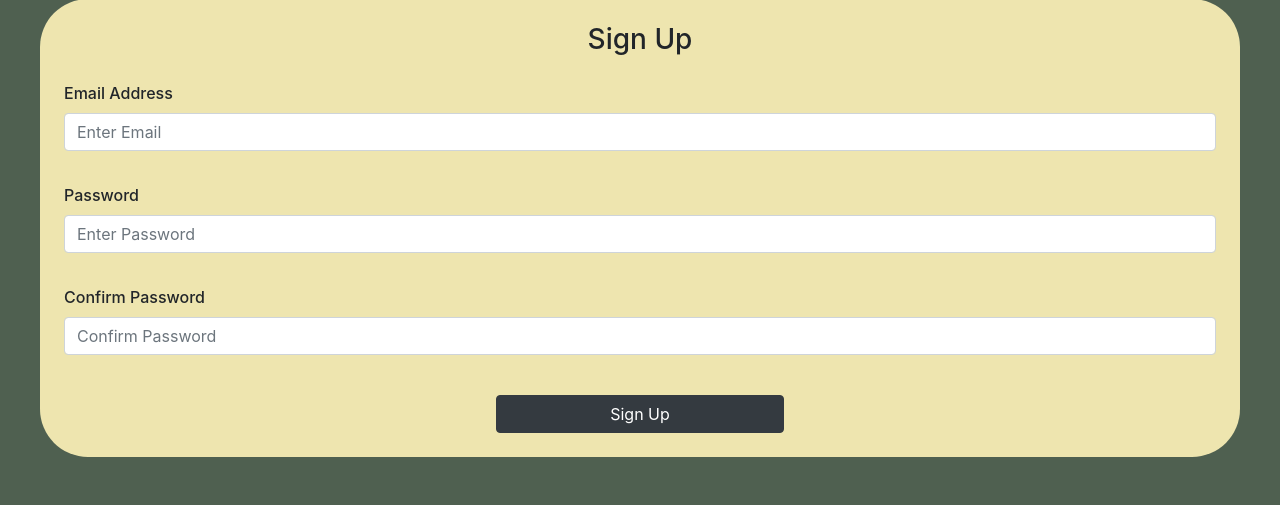
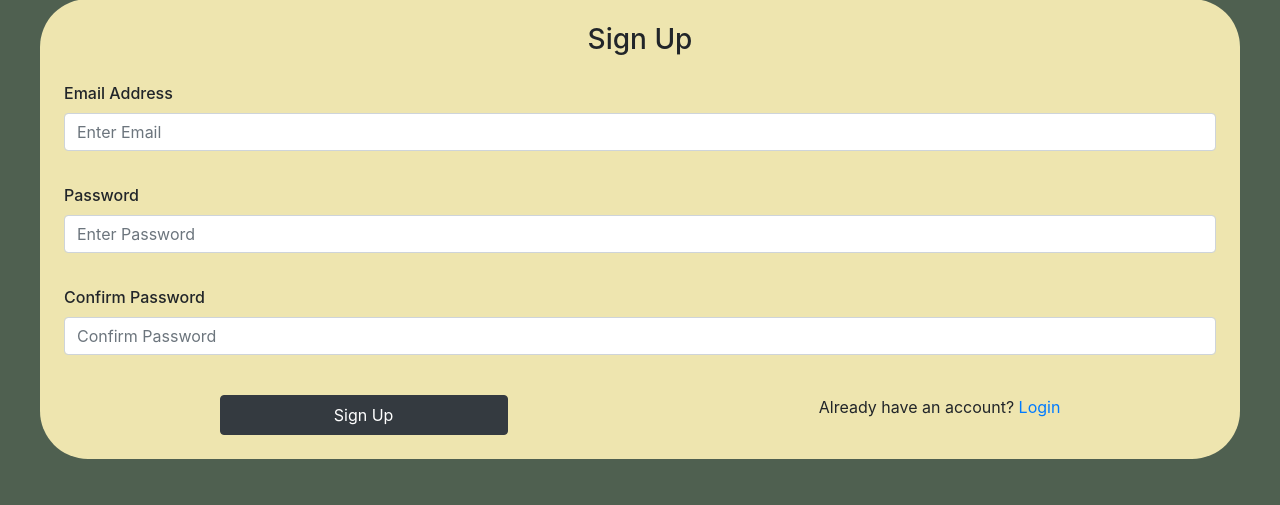
Before and after one commit to Gouldy-C/CT-Week3-WeekendProject, a Flask app: page /sign-up in a window 1280 px wide. Shown: the part 81-586 px from the top of the page. Run offline with Flask 3, Linux system fonts and the light colour scheme; some libraries are stand-ins or nearby versions.

```diff
--- a/ROI_Webapp/webapp/templates/sign_up.html
+++ b/ROI_Webapp/webapp/templates/sign_up.html
@@ -16,8 +16,9 @@
     <input type="password" class="form-control" id="password2" name="password2" placeholder="Confirm Password">
   </div>
   <br/>
-  <div class='w-100 d-flex justify-content-center'>
+  <div class='w-100 d-flex justify-content-around'>
     <button type="submit" class="btn btn-dark w-25 min-width-170">Sign Up</button>
+    <p>Already have  an account? <a class="ms-3" href="./login.html">Login</a></p>
   </div>
 </form>
 {% endblock %}
```
Also changed, not shown: ROI_Webapp/instance/database.db (added).
